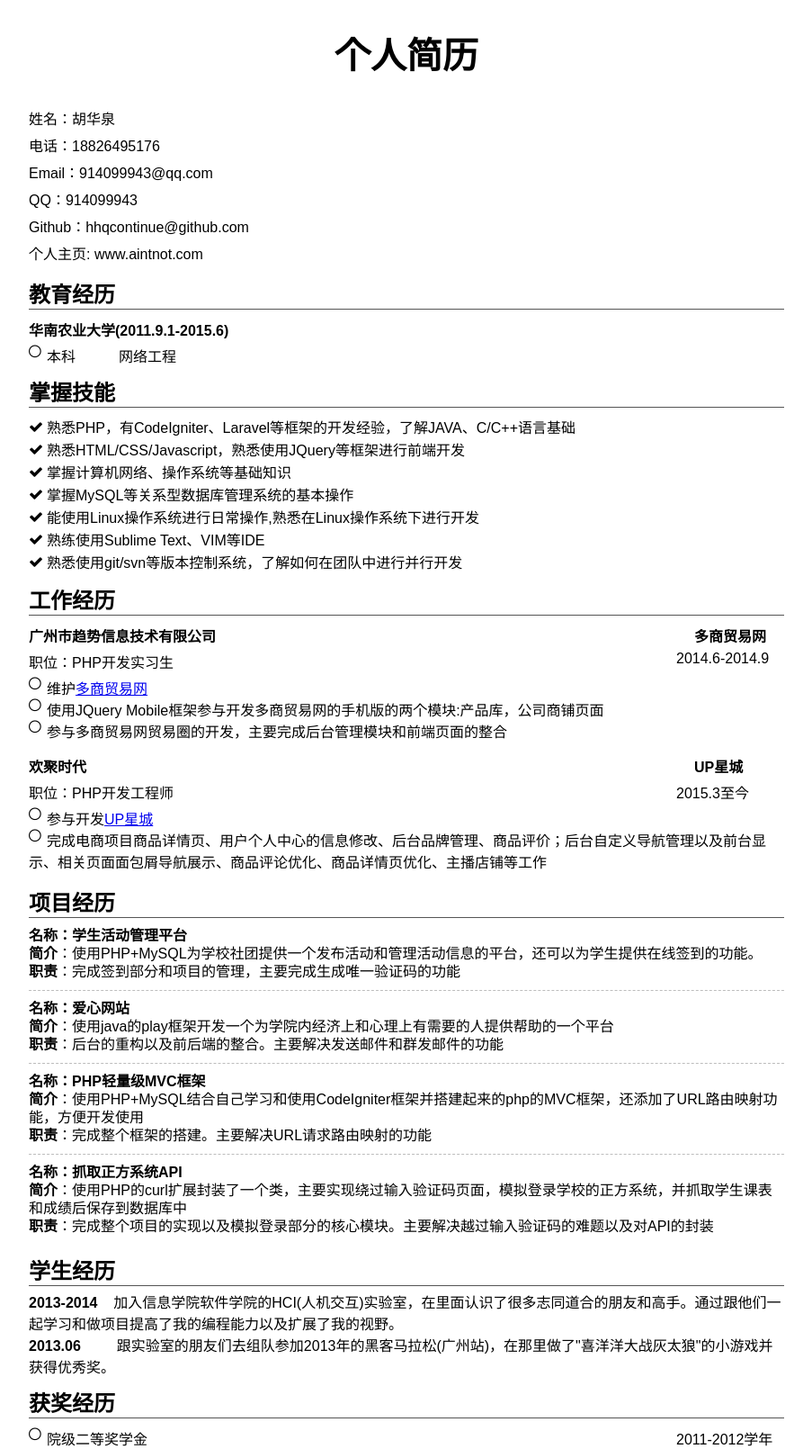
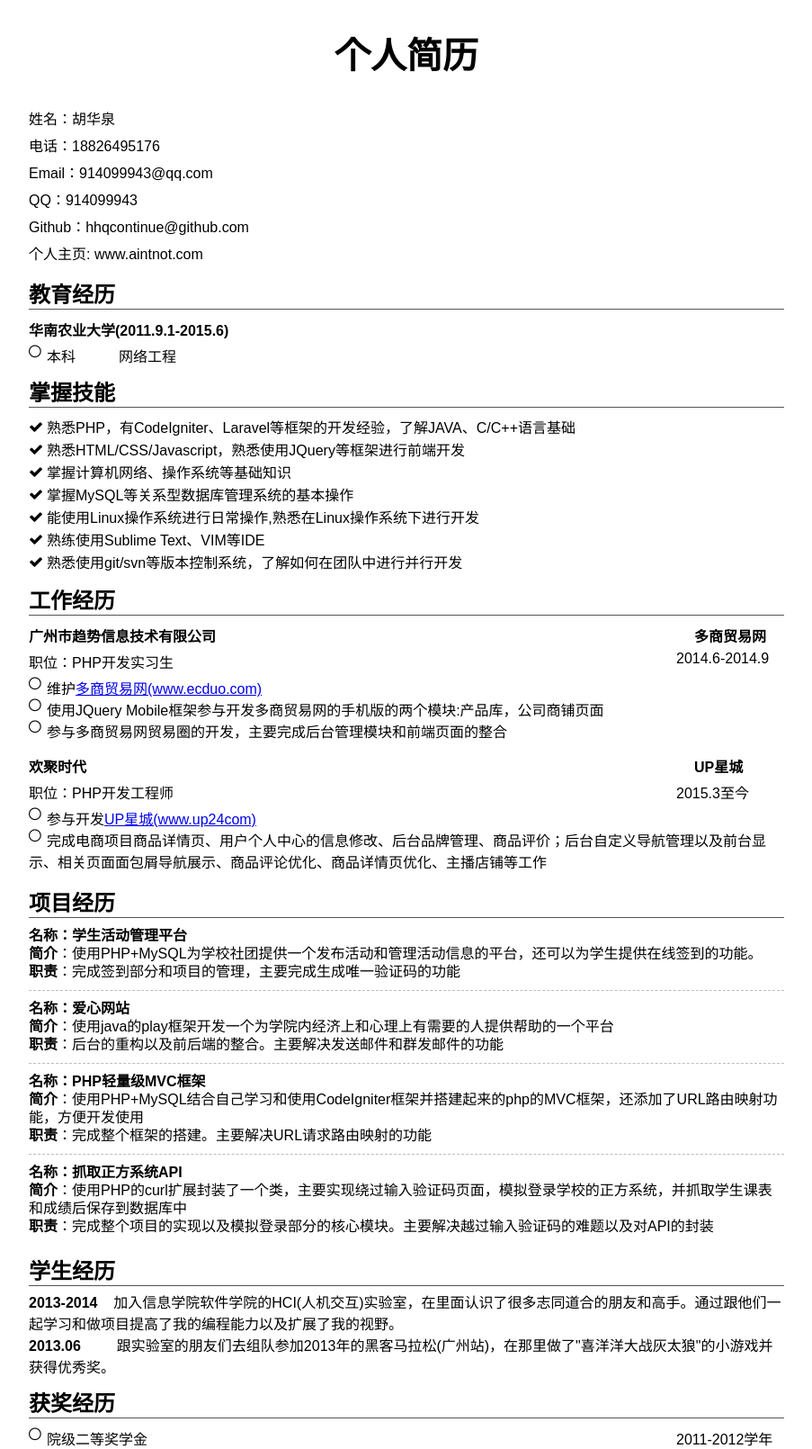
Before and after one commit to hoohack/hoohack.github.io, a Jekyll site: the page assets/resume/index.html, which Jekyll copies as it is, in a window 1280 px wide. Shown: the whole page at 90% size, without its empty margins (188-1091 px from the left). Built offline with Jekyll 4.4.1, drawn with Linux system fonts in a browser that asks for light colours.

Commit message:
update resume

```diff
--- a/assets/resume/index.html
+++ b/assets/resume/index.html
@@ -72,7 +72,7 @@
 					<div class="fixed"></div>
 					<div class="work-content">
 						<ul>
-							<li><i class="fa fa-circle-thin fa-1"></i>维护<a href="http://www.ecduo.com">多商贸易网</a></li>
+							<li><i class="fa fa-circle-thin fa-1"></i>维护<a href="http://www.ecduo.com">多商贸易网(www.ecduo.com)</a></li>
 							<li><i class="fa fa-circle-thin fa-1"></i>使用JQuery Mobile框架参与开发多商贸易网的手机版的两个模块:产品库，公司商铺页面</li>
 							<li><i class="fa fa-circle-thin fa-1"></i>参与多商贸易网贸易圈的开发，主要完成后台管理模块和前端页面的整合</li>
 						</ul>
@@ -95,7 +95,7 @@
 					<div class="fixed"></div>
 					<div class="work-content">
 						<ul>
-							<li><i class="fa fa-circle-thin fa-1"></i>参与开发<a href="http://www.up24.com">UP星城</a></li>
+							<li><i class="fa fa-circle-thin fa-1"></i>参与开发<a href="http://www.up24.com">UP星城(www.up24com)</a></li>
 							<li><i class="fa fa-circle-thin fa-1"></i>完成电商项目商品详情页、用户个人中心的信息修改、后台品牌管理、商品评价；后台自定义导航管理以及前台显示、相关页面面包屑导航展示、商品评论优化、商品详情页优化、主播店铺等工作</li>
 						</ul>
 					</div>
```
